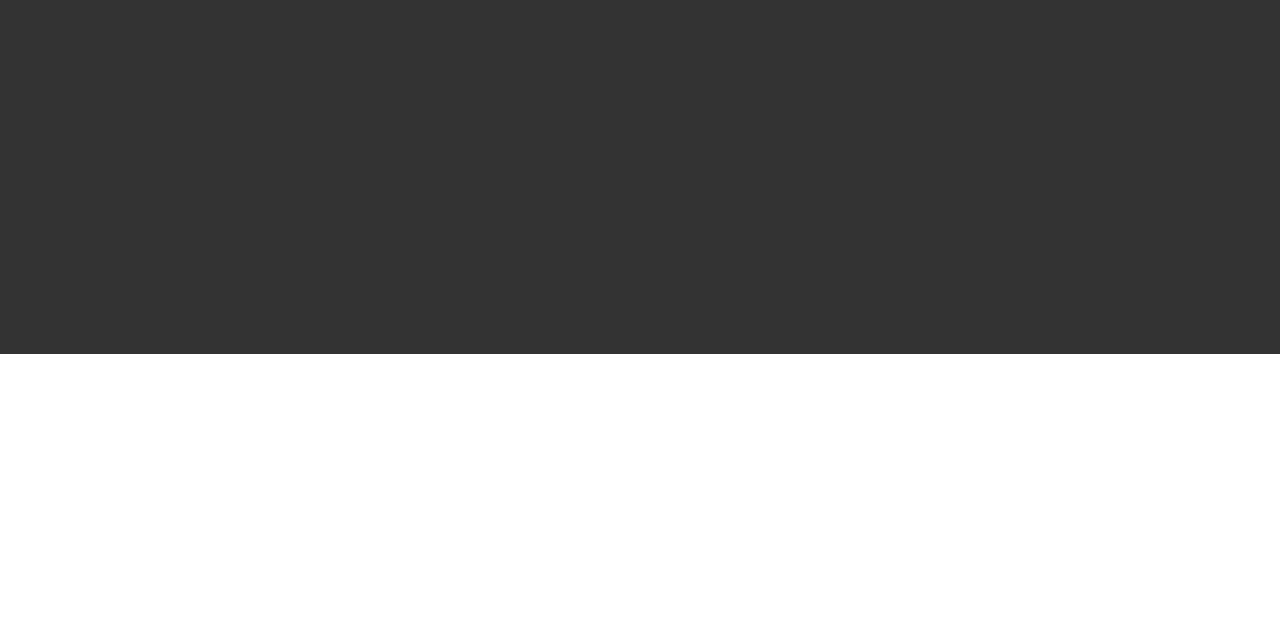
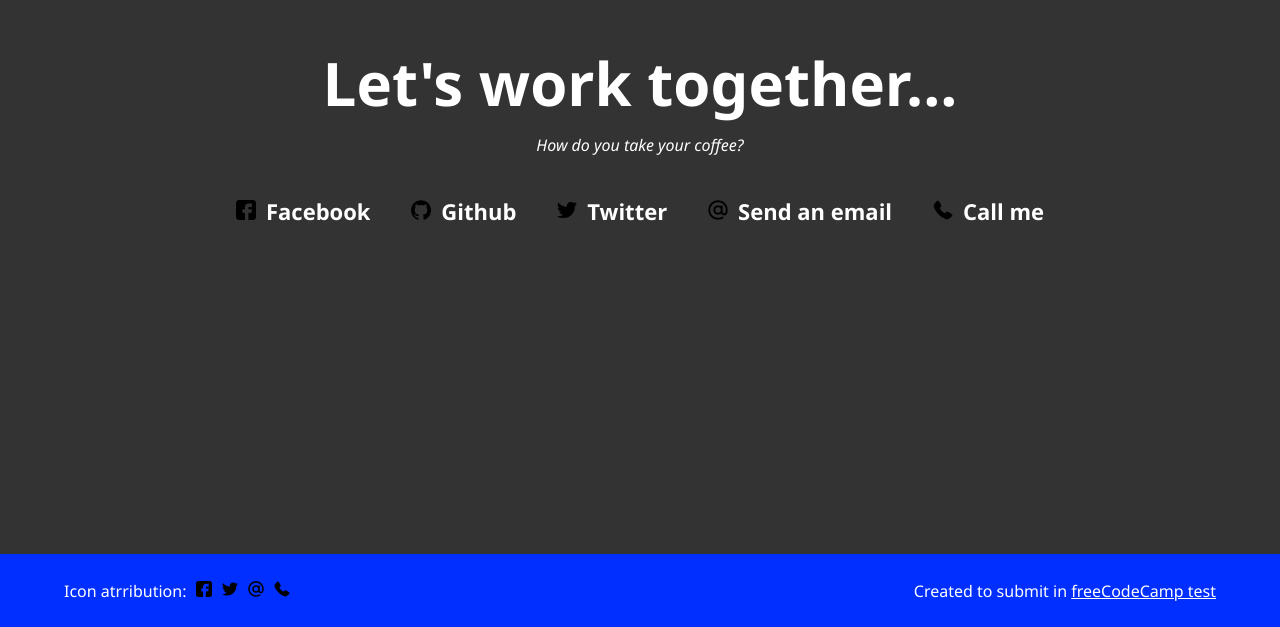
Before and after one commit to shubha360/freecodecamp-portfolio, a plain HTML site: page index.html in a window 1280 px wide. Shown: the part 2880-3507 px from the top of the page. Before the commit the page ends 3234 px from the top, so only its background shows below. Drawn offline with Linux system fonts and the light colour scheme.

Commit message:
final check due

```diff
--- a/index.html
+++ b/index.html
@@ -31,8 +31,8 @@
             <div class="tile-container">
 
                 <div class="project-tile">
-                    <a href="https://github.com/shubha360/freeCodeCamp-technical-doc">
-                        <img src="images/6.jpg" alt="A technical documentation page.">
+                    <a href="https://github.com/shubha360/freeCodeCamp-technical-doc" target="_blank">
+                        <img src="images/6.jpg" alt="A technical documentation page." target="_blank">
                         <div class="caption">
                             <p>Technical Documentation</p>
                         </div>
@@ -41,7 +41,7 @@
 
                 <div class="project-tile">
                     <a href="https://github.com/shubha360/fcc-sign-in-page">
-                        <img src="images/2.jpg" alt="Clone of the freeCodeCamp sign in page.">
+                        <img src="images/2.jpg" alt="Clone of the freeCodeCamp sign in page." target="_blank">
                         <div class="caption">
                             <p>Fcc Sign In Clone</p>
                         </div>
@@ -49,7 +49,7 @@
                 </div>
 
                 <div class="project-tile">
-                    <a href="https://github.com/shubha360/freeCodeCamp-landing-page">
+                    <a href="https://github.com/shubha360/freeCodeCamp-landing-page" target="_blank">
                         <img src="images/3.jpg" alt="A landing page.">
                         <div class="caption">
                             <p>Landing PAge</p>
@@ -58,7 +58,7 @@
                 </div>
 
                 <div class="project-tile">
-                    <a href="https://github.com/shubha360/freeCodeCamp-tribute-page">
+                    <a href="https://github.com/shubha360/freeCodeCamp-tribute-page" target="_blank">
                         <img src="images/4.jpg" alt="A tribute page.">
                         <div class="caption">
                             <p>Tribute Page</p>
@@ -67,7 +67,7 @@
                 </div>
 
                 <div class="project-tile">
-                    <a href="https://github.com/shubha360/freeCodeCamp-survey-form">
+                    <a href="https://github.com/shubha360/freeCodeCamp-survey-form" target="_blank">
                         <img src="images/5.jpg" alt="A survey form.">
                         <div class="caption">
                             <p>Survey Form</p>
@@ -76,7 +76,7 @@
                 </div>
 
                 <div class="project-tile">
-                    <a href="https://github.com/shubha360/FloppyRover-Unity">
+                    <a href="https://github.com/shubha360/FloppyRover-Unity" target="_blank">
                         <img src="images/1.jpg" alt="Floppy Rover game using Unity.">
                         <div class="caption">
                             <p>Technical Documentation</p>
@@ -87,14 +87,39 @@
             <div class="line-breaker"></div>
 
             <div class="show-more">
-                <a href="https://www.freecodecamp.org/shubha360">Show More</a>
+                <a href="https://www.freecodecamp.org/shubha360" target="_blank">Show More</a>
             </div>
 
         </section>
 
         <section id="contact-info">
             <!-- TODO: #profile-link -->
+            <div class="contact-container">
+                <h1>Let's work together...</h1>
+                <p>How do you take your coffee?</p>
+                <div class="links-div">
+                    <a href="#"><img src="images/facebook.png" role="presentation">Facebook</a>
+                    <a id="profile-link" href="https://github.com/shubha360" target="_blank"><img src="images/github.png" role="presentation">Github</a>
+                    <a href="#"><img src="images/twitter.png" role="presentation">Twitter</a>
+                    <a href="#"><img src="images/email.png" role="presentation">Send an email</a>
+                    <a href="#"><img src="images/phone.png" role="presentation">Call me</a>
+                </div>
+            </div>
         </section>
+
+        <footer>
+
+            <div class="icons">
+                <p>Icon atrribution: </p>
+                <a href="https://www.flaticon.com/free-icons/facebook" title="facebook icons"><img src="images/facebook.png" alt="facebook icon"></a>
+                <a href="https://www.flaticon.com/free-icons/twitter" title="twitter icons"><img src="images/twitter.png" alt="twitter icon"></a>
+                <a href="https://www.flaticon.com/free-icons/email" title="email icons"><img src="images/email.png" alt="email icon"></a>
+                <a href="https://www.flaticon.com/free-icons/phone-call" title="phone-call icons"><img src="images/phone.png" alt="phone icon"></a>
+            </div>
+
+            <p>Created to submit in <a href="https://www.freecodecamp.org/learn/2022/responsive-web-design/build-a-personal-portfolio-webpage-project/build-a-personal-portfolio-webpage" title="freeCodeCamp Certification Test - Personal Portfolio Page" target="_blank">freeCodeCamp test</a></p>
+        </footer>
+
     </main>
 </body>
 </html>
--- a/styles.css
+++ b/styles.css
@@ -8,11 +8,11 @@ html {
     font-size: 10px;
 }
 
-/* @media (prefers-reduced-motion: no-preference) {
+@media (prefers-reduced-motion: no-preference) {
     html {
         scroll-behavior: smooth;
     }
-} */
+}
 
 * {
     box-sizing: border-box;
@@ -119,11 +119,17 @@ p, a {
 
 .tile-container {
     margin: 0 auto;
-    width: 80%;
+    width: 95%;
     display: flex;
     flex-wrap: wrap;
     justify-content: center;
     gap: 30px;
+}
+
+@media (max-width: 1400px) {
+    .tile-container {
+        width: 95%;
+    }
 }
 
 .tile-container .project-tile {
@@ -152,7 +158,7 @@ p, a {
 }
 
 #projects .show-more {
-    margin: 5vh 0;
+    margin: 10vh 0 5vh 0;
 }
 
 #projects .show-more a {
@@ -169,10 +175,83 @@ p, a {
 }
 
 #projects .show-more a:hover {
-    background-color: #c90505;
+    background-color: #d90036;
 }
 
 #contact-info {
-    height: 80vh;
+    height: 100vh;
     background-color: var(--color3);
+    display: flex;
+    align-items: center;
+    justify-content: center;
 }
+
+.contact-container {
+    width: 100%;
+}
+
+#contact-info * {
+    color: white;
+    text-align: center;
+}
+
+#contact-info h1 {
+    font-size: 6rem;
+    font-weight: 700;
+}
+
+#contact-info p {
+    font-size: 1.6rem;
+    margin-top: 10px;
+    font-style: italic;
+    font-weight: 300;
+}
+
+#contact-info img {
+    width: 20px;
+    margin-right: 1rem;
+}
+
+#contact-info a {
+    font-weight: 600;
+    text-decoration: none;
+    font-size: 2.2rem;
+    margin: 0 1.5%;
+}
+
+#contact-info a:hover {
+    border-bottom: 1px solid white;
+}
+
+#contact-info .links-div {
+    margin: 5vh 0;
+}
+
+footer {
+    background-color: var(--color1);
+    display: flex;
+    justify-content: space-between;
+    padding: 2% 5%;
+}
+
+footer * {
+    color: white;
+    font-size: 1.6rem;
+}
+
+footer .icons {
+    display: flex;
+    align-items: center;
+}
+
+footer img {
+    width: 16px;
+}
+
+footer .icons a {
+    margin-left: 10px;
+}
+
+footer .icons a:hover {
+    border-bottom: 1px solid #fff;
+}
```
Also changed, not shown: images/email.png (added), images/facebook.png (added), images/github.png (added), images/phone.png (added), images/twitter.png (added).
